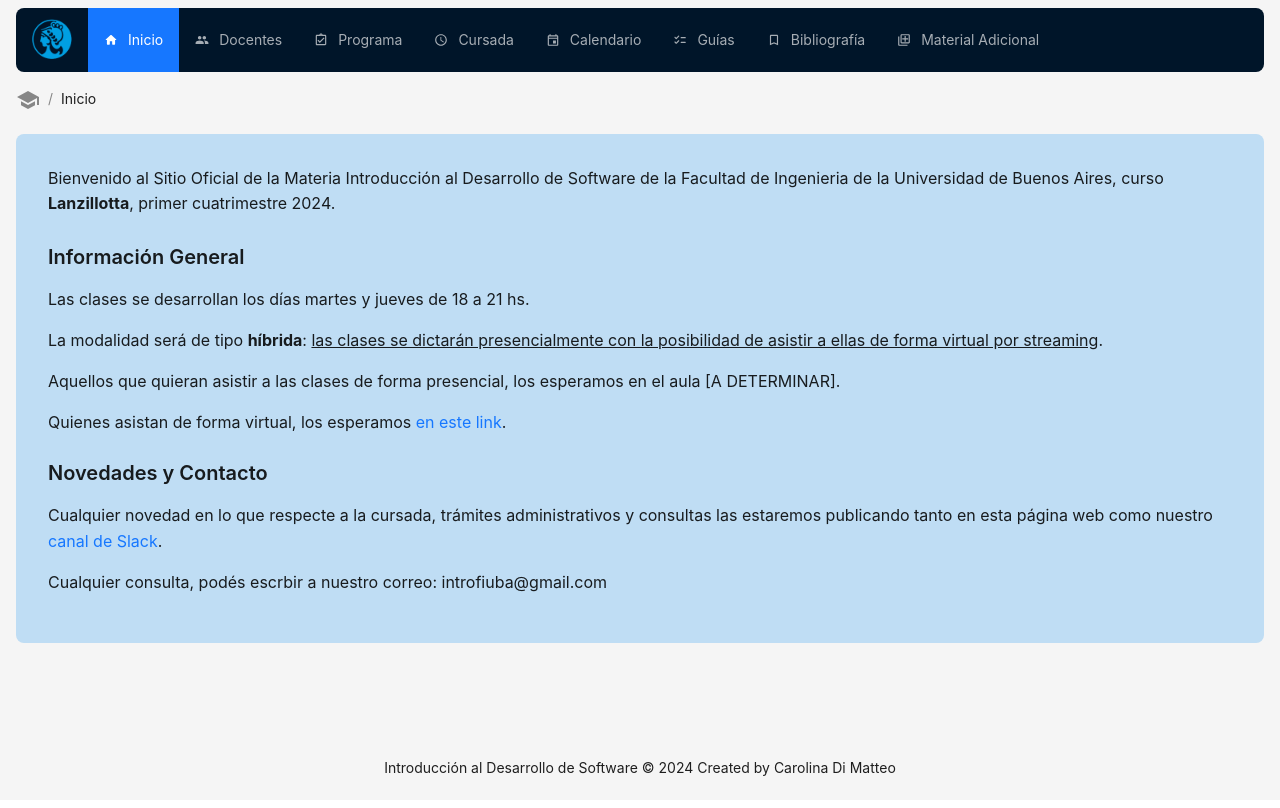
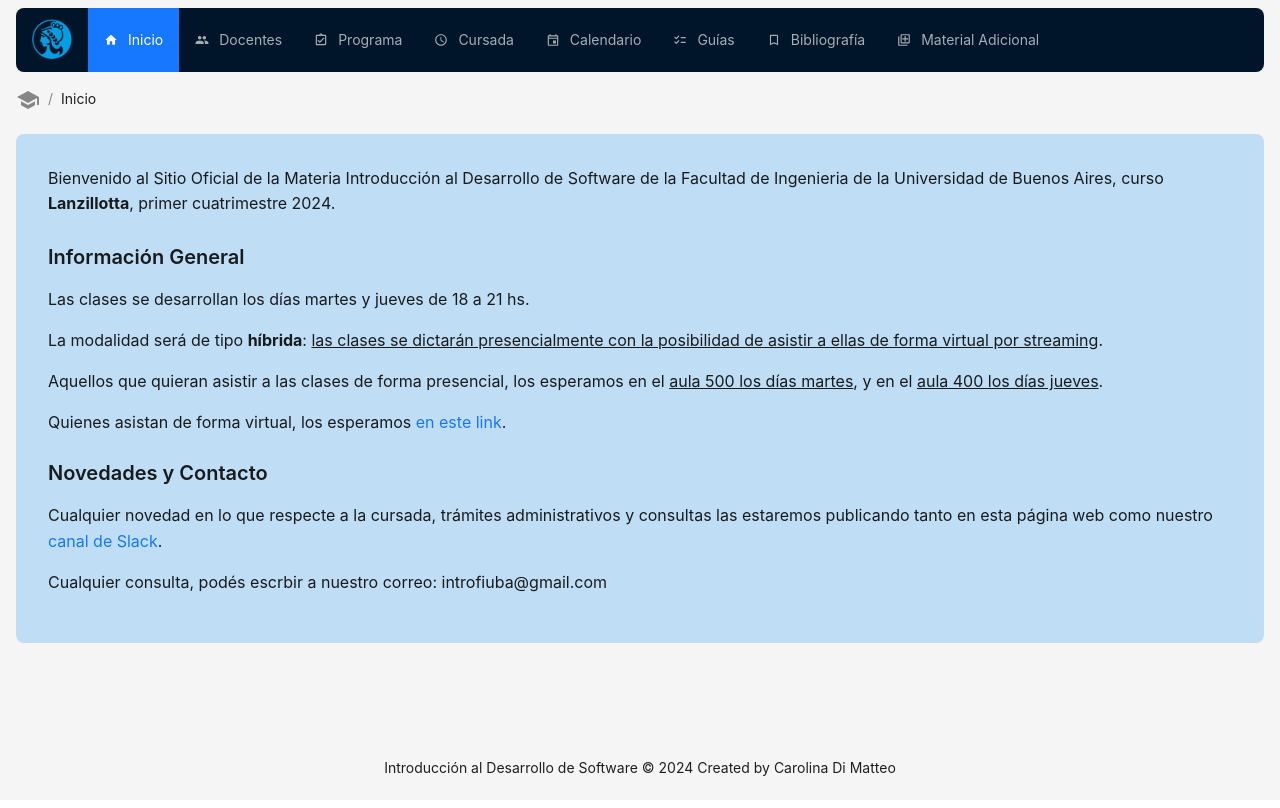
Before and after one commit to gcc-cdimatteo/gcc-cdimatteo.github.io, a Next.js app: page / in a window 1280 px wide. Built offline with nearby package versions, Linux system fonts and the light colour scheme; a web font is replaced by a local one.

Commit message:
agrego aulas

```diff
--- a/app/page.tsx
+++ b/app/page.tsx
@@ -18,7 +18,7 @@ export default function Page() {
         <h4>Información General</h4>
         <p>Las clases se desarrollan los días martes y jueves de 18 a 21 hs.</p>
         <p>La modalidad será de tipo <b>híbrida</b>: <u>las clases se dictarán presencialmente con la posibilidad de asistir a ellas de forma virtual por streaming</u>.</p>
-        <p>Aquellos que quieran asistir a las clases de forma presencial, los esperamos en el aula [A DETERMINAR].</p>
+        <p>Aquellos que quieran asistir a las clases de forma presencial, los esperamos en el <u>aula 500 los días martes</u>, y en el <u>aula 400 los días jueves</u>.</p>
         <p>Quienes asistan de forma virtual, los esperamos
           <Link
             target="_blank"
```
